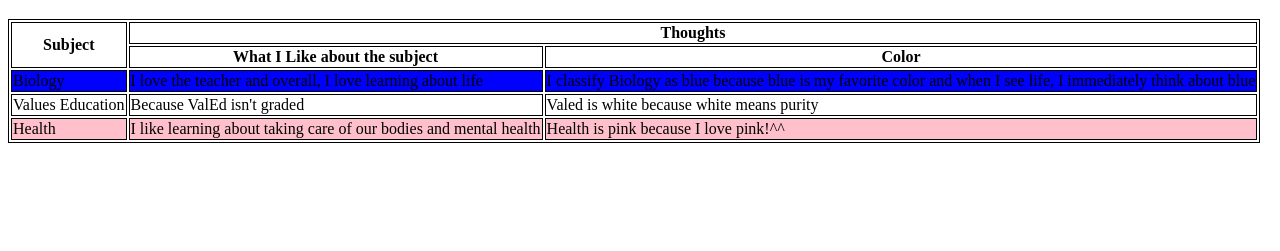
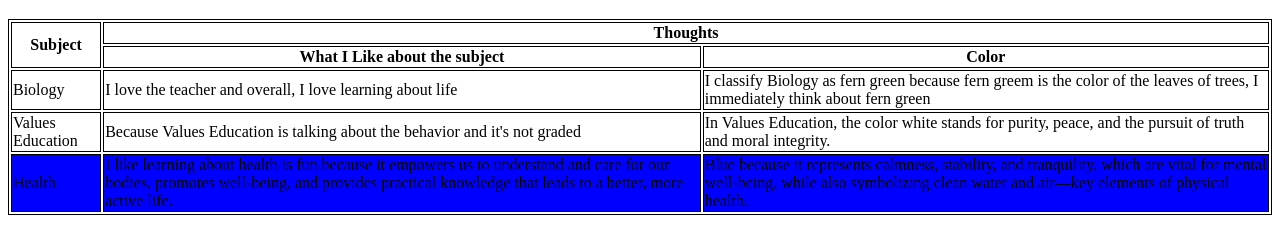
Before and after one commit to FameTubice/subjects.html, a plain HTML site: page index.html in a window 1280 px wide. Shown: the part 61-312 px from the top of the page. Drawn offline with Linux system fonts and the light colour scheme.

Commit message:
Update index.html

```diff
--- a/index.html
+++ b/index.html
@@ -3,7 +3,7 @@
 	<head>
 		<title>My Subjects</title>
 		<meta charset="UTF-8">
-		                <meta name="author" content="Fame Keithlyn V. Tubice">
+		<meta name="author" content="Harley Therese Dormitorio">
 		<meta name="keywords" content="Lab Exercise 3">
 		<meta name="date-submitted" content="01-10-2024">
 	</head>
@@ -19,19 +19,19 @@
 				<th style="border: 1px solid black;">Color</th>
 			</tr>
 			<tr>
-			           	<td style="border: 1px solid black; background-color: blue;">Biology</td>
-			           	<td style="border: 1px solid black; background-color: blue;">I love the teacher and overall, I love learning about life</td>
-				          <td style="border: 1px solid black; background-color: blue;">I classify Biology as blue because blue is my favorite color and when I see life, I immediately think about blue</td>
+				<td style="border: 1px solid black; background-color: fern green;">Biology</td>
+				<td style="border: 1px solid black; background-color: fern green;">I love the teacher and overall, I love learning about life</td>
+				<td style="border: 1px solid black; background-color: fern green;">I classify Biology as fern green because fern greem is the color of the leaves of trees, I immediately think about fern green</td>
 			</tr>
 			<tr>
 				<td style="border: 1px solid black; background-color: white;">Values Education</td>
-				          <td style="border: 1px solid black; background-color: white;">Because ValEd isn't graded</td>
-				          <td style="border: 1px solid black; background-color: white;">Valed is white because white means purity</td>
+				<td style="border: 1px solid black; background-color: white;">Because Values Education is talking about the behavior and it's not graded</td>
+				<td style="border: 1px solid black; background-color: white;">In Values Education, the color white stands for purity, peace, and the pursuit of truth and moral integrity.</td>
 			</tr>
 			<tr>
-				          <td style="border: 1px solid black; background-color: pink;">Health</td>
-				          <td style="border: 1px solid black; background-color: pink;">I like learning about taking care of our bodies and mental health</td>
-				          <td style="border: 1px solid black; background-color: pink;">Health is pink because I love pink!^^</td>
+				<td style="border: 1px solid black; background-color: blue;">Health</td>
+				<td style="border: 1px solid black; background-color: blue;">I like learning about health is fun because it empowers us to understand and care for our bodies, promotes well-being, and provides practical knowledge that leads to a better, more active life.</td>
+				<td style="border: 1px solid black; background-color: blue;">Blue because it represents calmness, stability, and tranquility, which are vital for mental well-being, while also symbolizing clean water and air—key elements of physical health.</td>
 		</table>
 	</body>
 </html>
```
Lines whose indentation alone changed are shown as unchanged.
